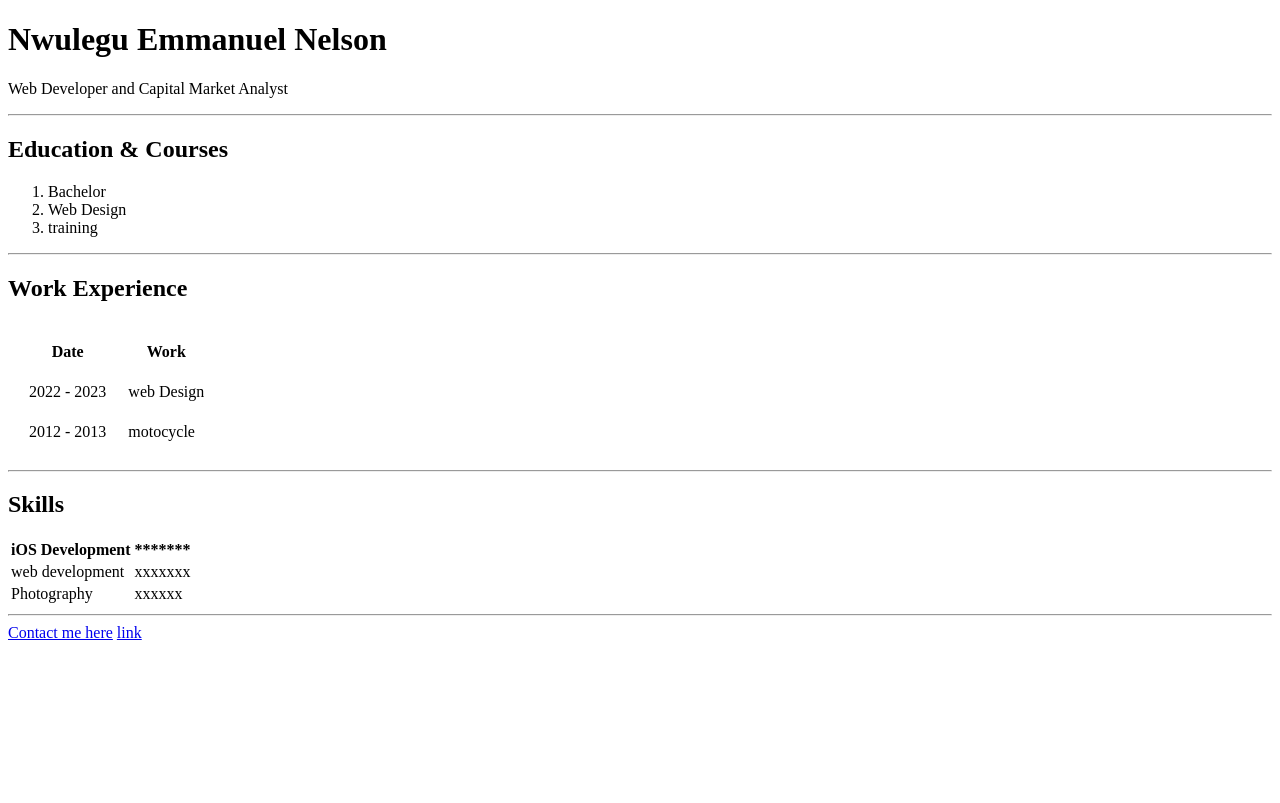
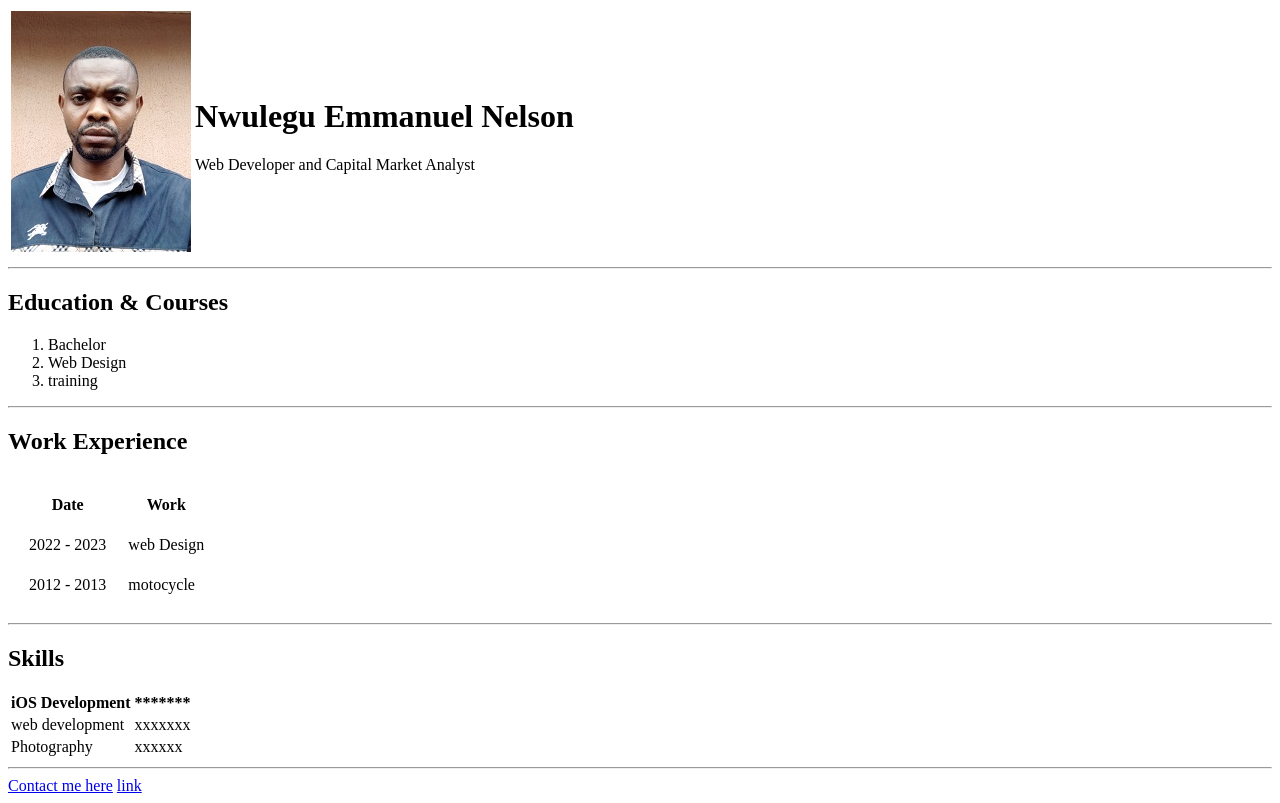
Before and after one commit to Enelsoncrypto/PORTFOLIO, a plain HTML site: page index.html in a window 1280 px wide. Drawn offline with Linux system fonts and the light colour scheme.

Commit message:
Add files via upload

```diff
--- a/index.html
+++ b/index.html
@@ -7,8 +7,22 @@
 
 </head>
 <body>
-    <h1>Nwulegu Emmanuel Nelson</h1>
-    <p>Web Developer and Capital Market Analyst </p>
+
+    <table>
+        <tr>
+            <td>
+                <img src="Emmanuel.png">
+            </td>
+            <td>
+                <h1>Nwulegu Emmanuel Nelson</h1>
+                <p>Web Developer and Capital Market Analyst </p>
+            </td>
+        </tr>
+    </table>
+
+
+
+
     <hr>
     <h2>Education & Courses</h2>
     <ol>
```
Also changed, not shown: contact.html (+1 -0 lines), Emmanuel.png (added).
